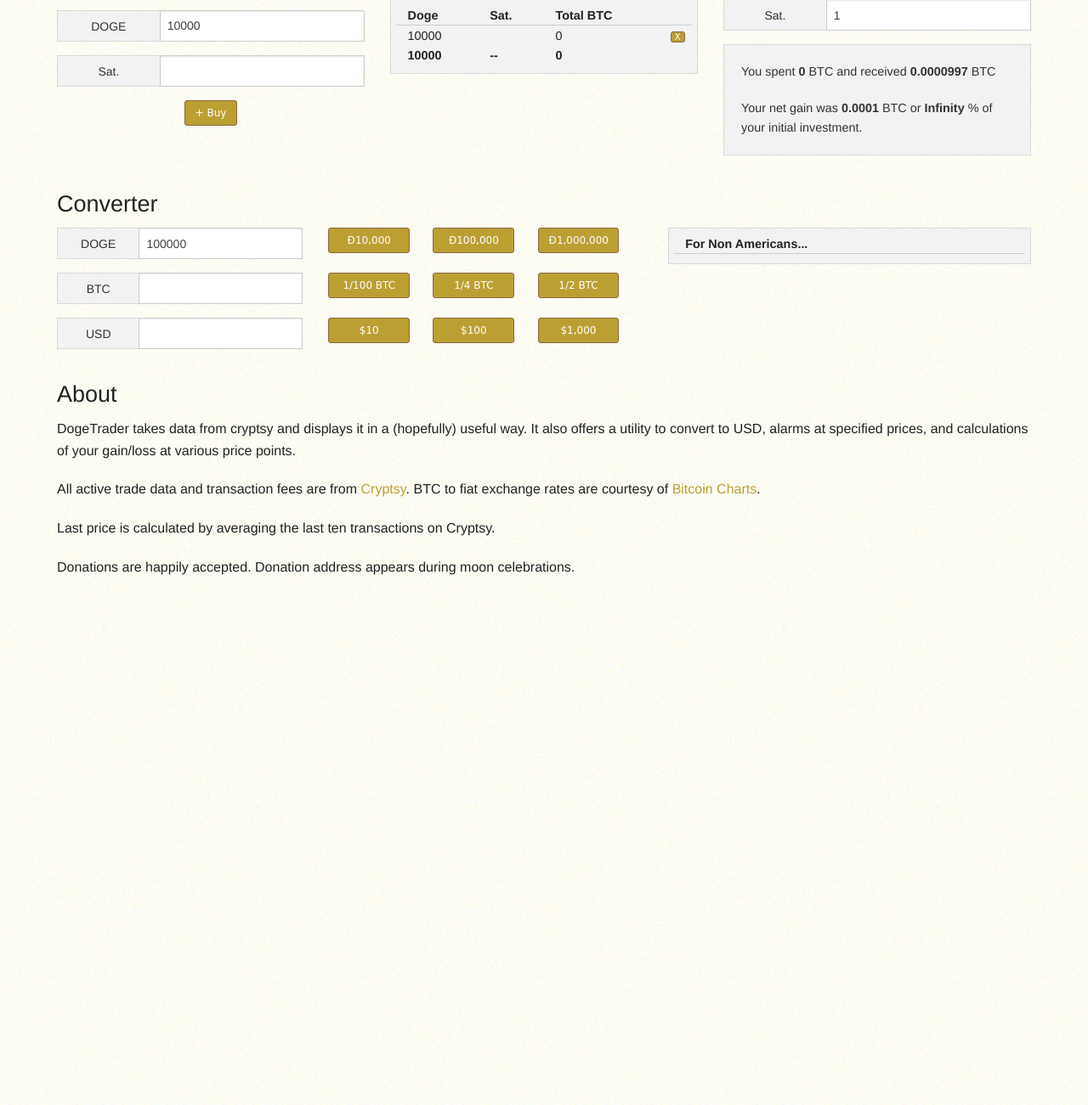
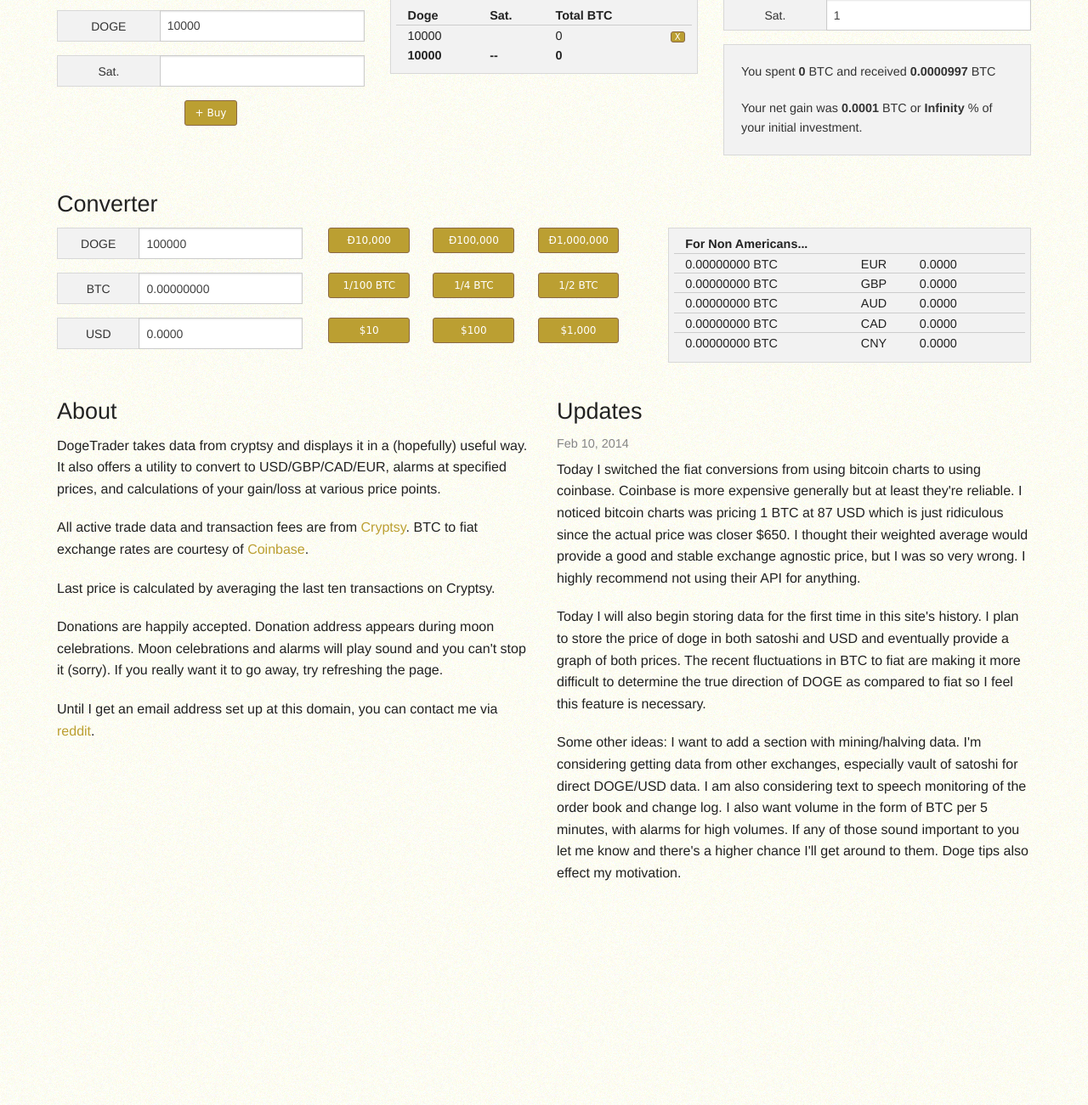
Before and after one commit to agroff/DogeTrader, a PHP site: page / in a window 1280 px wide. Shown: the part 949-2250 px from the top of the page at 85% size. Run offline with PHP 8.4, Linux system fonts and the light colour scheme; data that the repository does not hold is empty.

Commit message:
moving to coinbase for fiat conversions. Increase limit in change log. Minor adjustments to meta description. Addition of updates section

```diff
--- a/Groff/Doge/Provide/CryptsyMarket.php
+++ b/Groff/Doge/Provide/CryptsyMarket.php
@@ -15,7 +15,8 @@
     public function rates()
     {
         $url = Setting::get("api.rates_url");
-        return json_encode($this->fetchUrl($url, 60 * 60));
+        $mins = Setting::get("api.rates_cache_minutes");
+        return json_encode($this->fetchUrl($url, 60 * $mins));
     }
 
     public function orders()
@@ -114,9 +115,11 @@
     private function adjustData($data, $url){
         $isBuy  = $url === Setting::get("api.buy_orders_url");
         $isSell = $url === Setting::get("api.sell_orders_url");
-        $orderbookCount = Setting::get("api.orderbook_count");
+        $isRates = $url === Setting::get("api.rates_url");
+
 
         if($isBuy || $isSell){
+            $orderbookCount = Setting::get("api.orderbook_count");
             $data = json_decode($data);
 
             //something went wrong?
@@ -128,7 +131,28 @@
             $data = json_encode($data);
         }
 
+        if($isRates){
+            $data = $this->adjustCoinbaseRates($data);
+        }
+
         return $data;
+    }
+
+    private function adjustCoinbaseRates($data)
+    {
+        $data = json_decode($data, TRUE);
+        $needle = "btc_to_";
+        $newData = array();
+
+        foreach($data as $key => $value)
+        {
+            if(strpos($key, $needle) === 0){
+                $newKey = strtoupper(str_replace($needle, "", $key));
+                $newData[$newKey] = array("now" => $value);
+            }
+        }
+
+        return json_encode($newData);
     }
 
     private function getFileFromUrl($url)
@@ -173,6 +197,7 @@
         }
 
         $data = $this->fetchRawUrl($url);
+        $data = $this->adjustData($data, $url);
 
         if($cache)
         {
--- a/index.php
+++ b/index.php
@@ -9,7 +9,7 @@
 <head>
     <meta charset="utf-12"/>
     <meta name="viewport" content="width=device-width, initial-scale=1.0"/>
-    <meta name="description" content="Get up to date prices on dogecoin, monitor the market in real time, and convert doge to USD as dogetrader.co. To the moon!">
+    <meta name="description" content="Get up to date prices on dogecoin, monitor market changes in real time, convert doge to USD, GBP, and EUR at Doge Trader. To the moon!">
     <title>DogeTrader | wow </title>
     <link rel="icon" type="img/ico" href="/img/doge.png">
     <link rel="stylesheet" href="css/foundation.css"/>
@@ -209,19 +209,19 @@
 
 
 <div class="row">
-    <div class="large-18 columns">
+    <div class="large-9 columns">
         <h3>
             About
         </h3>
 
         <p>
             DogeTrader takes data from cryptsy and displays it in a (hopefully) useful way. It also offers a utility
-            to convert to USD, alarms at specified prices, and calculations of your gain/loss at various price points.
+            to convert to USD/GBP/CAD/EUR, alarms at specified prices, and calculations of your gain/loss at various price points.
         </p>
 
         <p>
             All active trade data and transaction fees are from <a href="http://cryptsy.com" target="_blank">Cryptsy</a>.
-            BTC to fiat exchange rates are courtesy of <a href="http://bitcoincharts.com/">Bitcoin Charts</a>.
+            BTC to fiat exchange rates are courtesy of <a href="https://coinbase.com">Coinbase</a>.
         </p>
 
         <p>
@@ -229,8 +229,44 @@
         </p>
 
         <p>
-            Donations are happily accepted. Donation address appears during moon celebrations.
+            Donations are happily accepted. Donation address appears during moon celebrations. Moon celebrations and
+            alarms will play sound and you can't stop it (sorry). If you really want it to go away, try refreshing the page.
         </p>
+
+        <p>
+            Until I get an email address set up at this domain, you can contact me via
+            <a href="http://www.reddit.com/user/userNameNotLongEnoug/">reddit</a>.
+        </p>
+    </div>
+    <div class="large-9 columns">
+
+        <h3>
+            Updates
+        </h3>
+
+        <h6 class="light small underlined">Feb 10, 2014</h6>
+        <p>
+            Today I switched the fiat conversions from using bitcoin charts to using coinbase. Coinbase is more expensive
+            generally but at least they're reliable. I noticed bitcoin charts was pricing 1 BTC at 87 USD which is just
+            ridiculous since the actual price was closer $650. I thought their weighted average would provide a good and
+            stable exchange agnostic price, but I was so very wrong. I highly recommend not using their API for anything.
+        </p>
+
+        <p>
+            Today I will also begin storing data for the first time in this site's history. I plan to store the price of doge
+            in both satoshi and USD and eventually provide a graph of both prices. The recent fluctuations in BTC to fiat
+            are making it more difficult to determine the true direction of DOGE as compared to fiat so I feel this feature
+            is necessary.
+        </p>
+
+        <p>
+            Some other ideas: I want to add a section with mining/halving data. I'm considering getting data from other
+            exchanges, especially vault of satoshi for direct DOGE/USD data. I am also considering text to speech monitoring
+            of the order book and change log. I also want volume in the form of BTC per 5 minutes, with alarms for high
+            volumes. If any of those sound important to you let me know and there's a higher chance I'll get around to
+            them. Doge tips also effect my motivation.
+        </p>
+
     </div>
 </div>
 
--- a/js/doge/converter.js
+++ b/js/doge/converter.js
@@ -7,6 +7,12 @@
 
     getRate : function (currency) {
         var rates = doge.convert.rates[currency];
+        if (rates == undefined) {
+            return false;
+        }
+        if (rates["now"] != undefined) {
+            return rates["now"];
+        }
         if (rates["24h"] != undefined) {
             return rates["24h"];
         }
--- a/js/doge/init.js
+++ b/js/doge/init.js
@@ -23,5 +23,8 @@
     },
     price : {
         average_count : ""
+    },
+    orders: {
+        record_count: ""
     }
 };
--- a/js/doge/orders.js
+++ b/js/doge/orders.js
@@ -86,7 +86,7 @@
 
         doge.data.changeLog.push(data);
 
-        if (doge.data.changeLog.length > 100) {
+        if (doge.data.changeLog.length > doge.settings.orders.record_count) {
             doge.data.changeLog.shift();
         }
 
--- a/settings.json
+++ b/settings.json
@@ -5,8 +5,13 @@
         "trades_url"      : "https://www.cryptsy.com/json.php?file=ajaxtradehistory_132.json",
         "sell_orders_url" : "https://www.cryptsy.com/json.php?file=ajaxsellorderslistv2_132.json",
         "buy_orders_url"  : "https://www.cryptsy.com/json.php?file=ajaxbuyorderslistv2_132.json",
-        "rates_url"       : "http://api.bitcoincharts.com/v1/weighted_prices.json",
-        "orderbook_count" : 35
+
+        "comment"       : "Bitcoin charts has horrible data, switching to coinbase",
+        "old_rates_url" : "http://api.bitcoincharts.com/v1/weighted_prices.json",
+        "rates_url"     : "https://coinbase.com/api/v1/currencies/exchange_rates",
+
+        "rates_cache_minutes" : 10,
+        "orderbook_count"     : 35
     },
 
     "cache" : {
@@ -29,7 +34,8 @@
     },
 
     "orders" : {
-        "change_threshold" : 1.9
+        "change_threshold" : 1.9,
+        "record_count"     : 200
     },
 
     "alarms" : [
```
Also changed, not shown: 1 other file.
